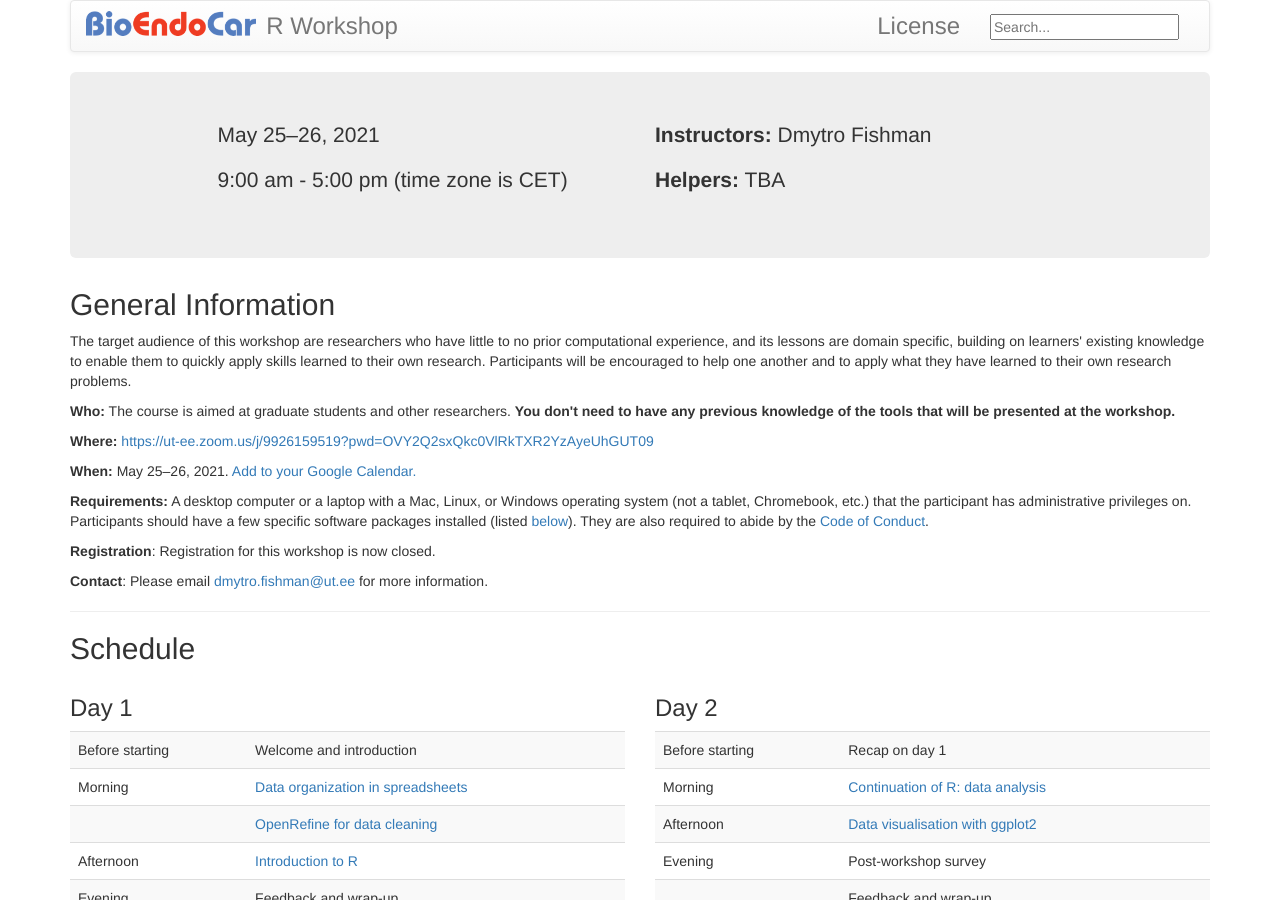
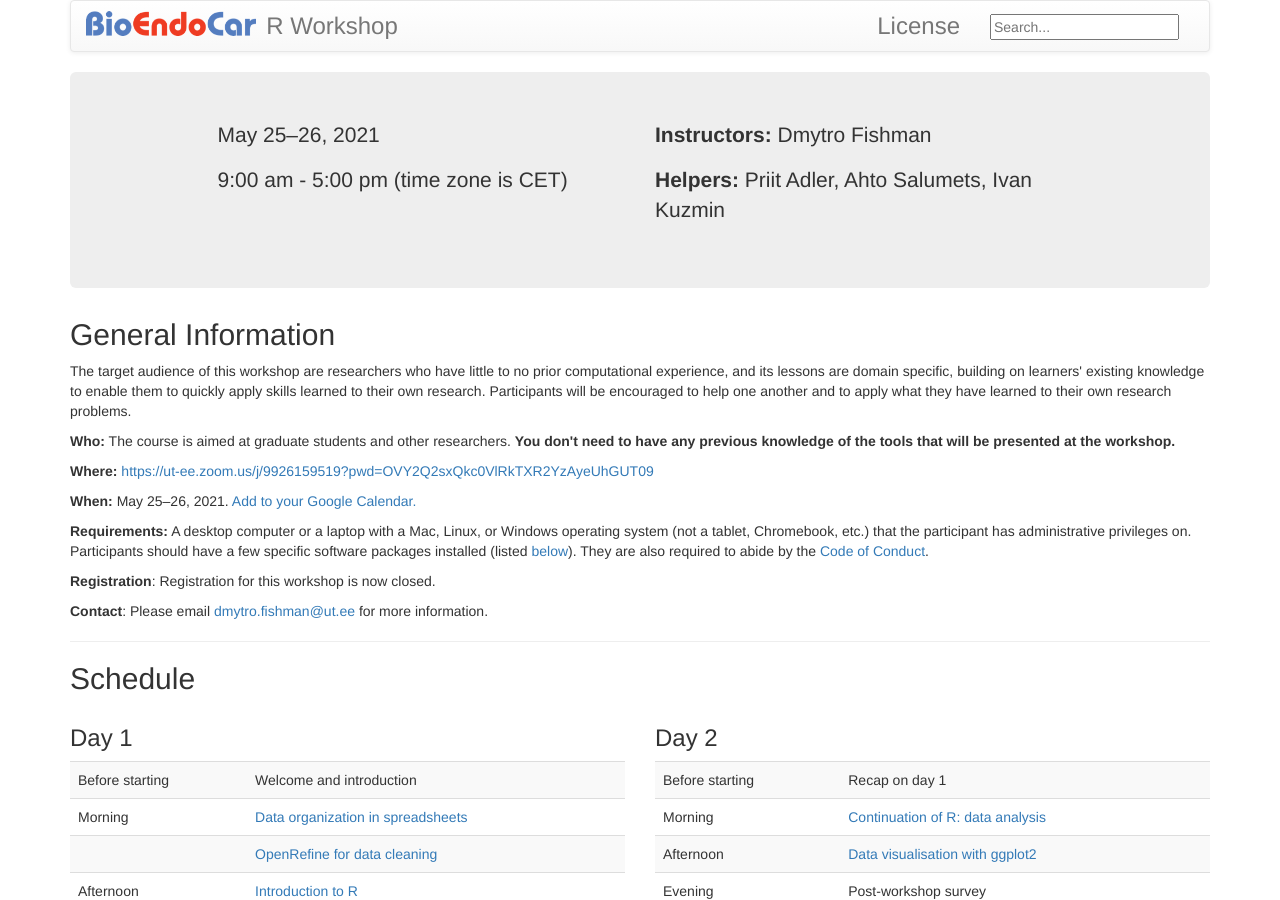
Before and after one commit to ELIXIREstonia/2021-05-25-tartu, a Jekyll site: the page built from index.md, in a window 1280 px wide and 900 px high. Built offline with Jekyll 4.4.1, drawn with Linux system fonts in a browser that asks for light colours.

Commit message:
Update index.md

```diff
--- a/index.md
+++ b/index.md
@@ -11,7 +11,7 @@ humantime: "9:00 am - 5:00 pm (time zone is CET)"    # human-readable times for
 startdate: 2021-05-25      # machine-readable start date for the workshop in YYYY-MM-DD format like 2015-01-01
 enddate: 2021-05-26        # machine-readable end date for the workshop in YYYY-MM-DD format like 2015-01-02
 instructor: ["Dmytro Fishman"] # boxed, comma-separated list of instructors' names as strings, like ["Kay McNulty", "Betty Jennings", "Betty Snyder"]
-helper: ["TBA"]     # boxed, comma-separated list of helpers' names, like ["Marlyn Wescoff", "Fran Bilas", "Ruth Lichterman"]
+helper: ["Priit Adler", "Ahto Salumets", "Ivan Kuzmin"]     # boxed, comma-separated list of helpers' names, like ["Marlyn Wescoff", "Fran Bilas", "Ruth Lichterman"]
 email: ["dmytro.fishman@ut.ee"]    # boxed, comma-separated list of contact email addresses for the host, lead instructor, or whoever else is handling questions, like ["marlyn.wescoff@example.org", "fran.bilas@example.org", "ruth.lichterman@example.org"]
 collaborative_notes: "https://pad.carpentries.org/2021-05-25-tartu" # optional: URL for the workshop collaborative notes, e.g. an Etherpad or Google Docs document
 eventbrite:           # optional: alphanumeric key for Eventbrite registration, e.g., "1234567890AB" (if Eventbrite is being used)
```
